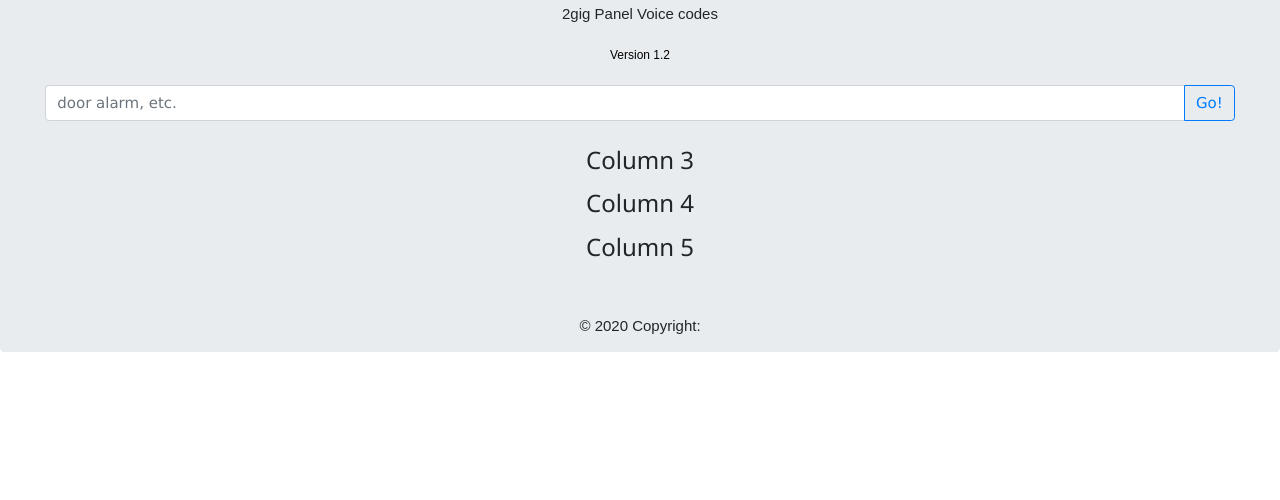
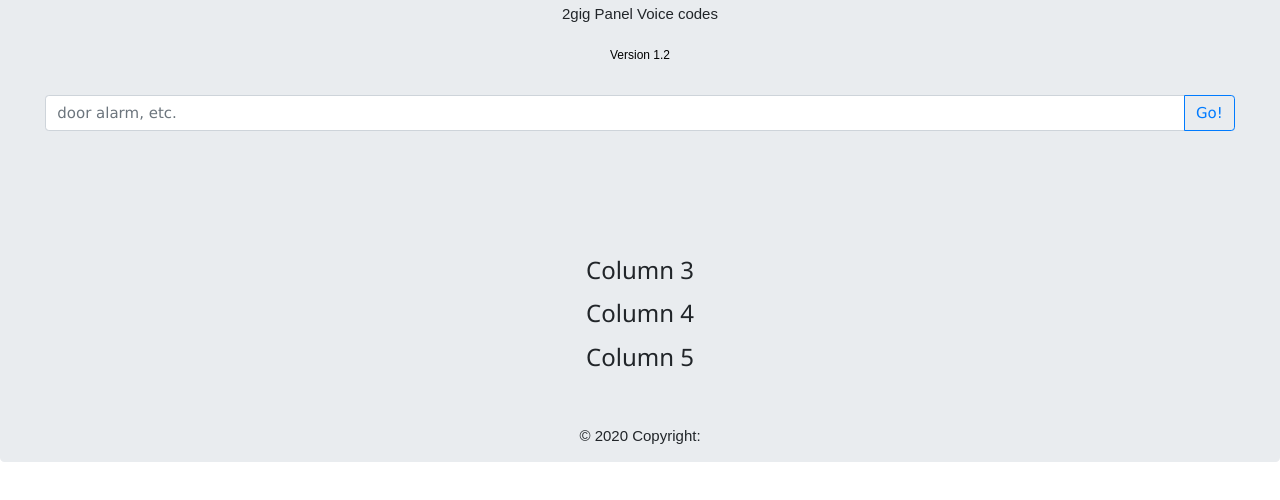
Before and after one commit to maya17power/gigVoice, a plain HTML site: page index.html in a window 1280 px wide. Shown: the part 192-692 px from the top of the page. Drawn offline with nearby package versions, Linux system fonts and the light colour scheme; a web font is replaced by a local one.

Commit message:
updated style properties

```diff
--- a/styles/mainStyle.css
+++ b/styles/mainStyle.css
@@ -2,17 +2,22 @@
 .jumbotron{
   padding-bottom: 0rem;
 }
-
 #gigVoice{
   font-family: 'Pacifico', cursive;
 }
 #subTitle{
   margin-top: 2rem;
 }
-#version {
+/* #version {
+
+} */
+.columns{
+  margin-top: 0px;
+  padding-top:10px;
+  margin-bottom: 50px;
+  padding-bottom: 50px;
 
 }
-
 .subTitleAndVersion {
     font-family: 'Gayathri', sans-serif;
 }
```
